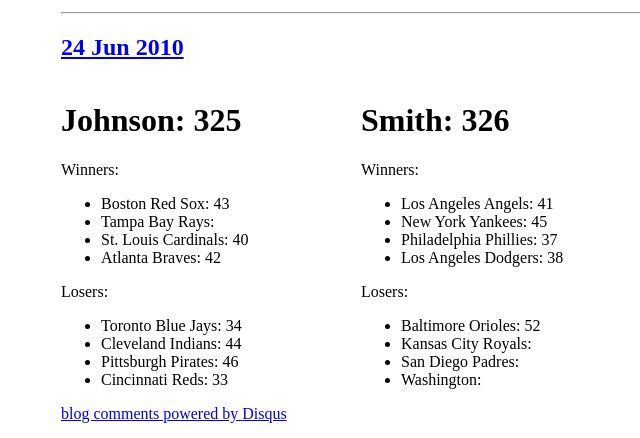
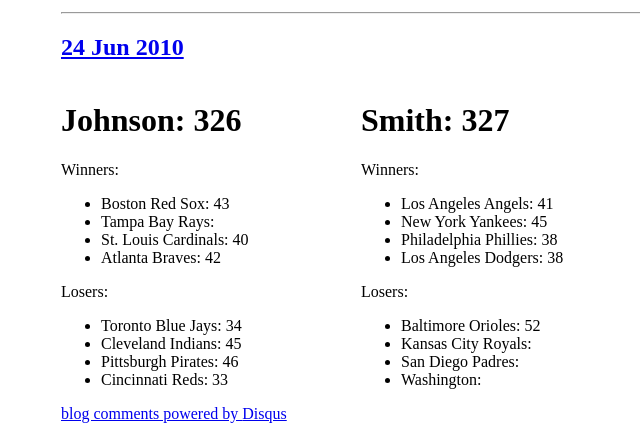
Before and after one commit to travisj/thebet, a Jekyll site: the page built from _posts/2010-06-24-Results.markdown, in a window 1280 px wide. Shown: the part 247-685 px from the top of the page, without its empty margins (279-919 px from the left). Built offline with Jekyll 4.4.1, drawn with Linux system fonts in a browser that asks for light colours; nearby versions of some CDN libraries; Markdown is read by kramdown in place of the engine named in the settings; comment, search, counter and statistics services are not loaded.

Commit message:
adding todays results

```diff
--- a/_posts/2010-06-24-Results.markdown
+++ b/_posts/2010-06-24-Results.markdown
@@ -1,9 +1,9 @@
 ---
 layout: post
-johnson: 325
-smith: 326
+johnson: 326
+smith: 327
 tor: 34
-cle: 44
+cle: 45
 bos: 43
 tb: 43
 pit: 46
@@ -16,6 +16,6 @@ nyy: 45
 laa: 41
 sd: 30
 wsh: 40
-phi: 37
+phi: 38
 lad: 38
 ---
```
